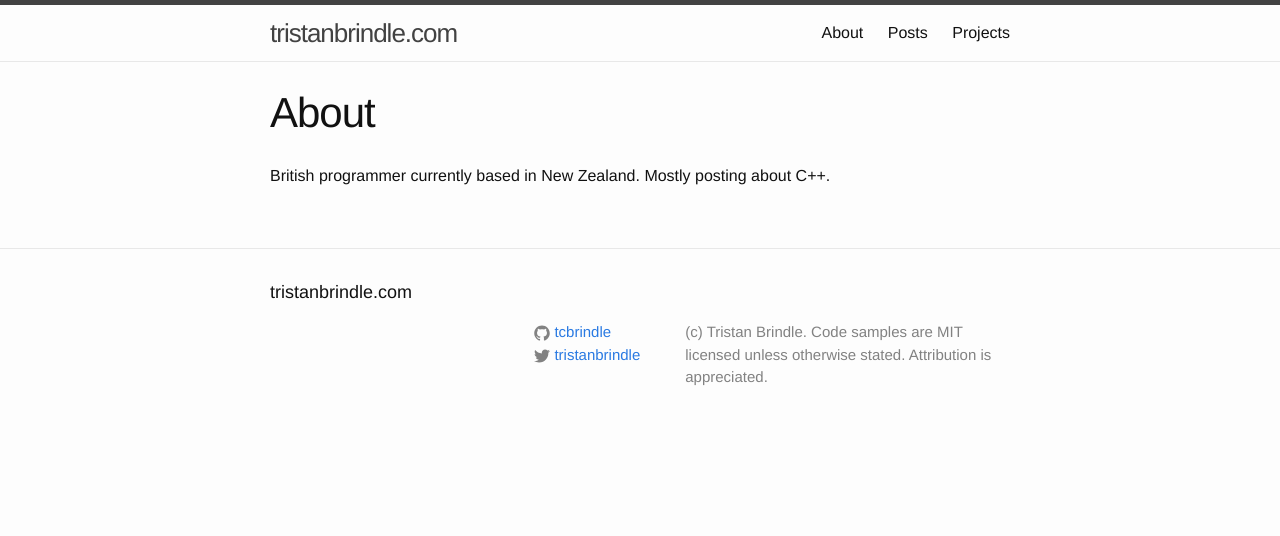
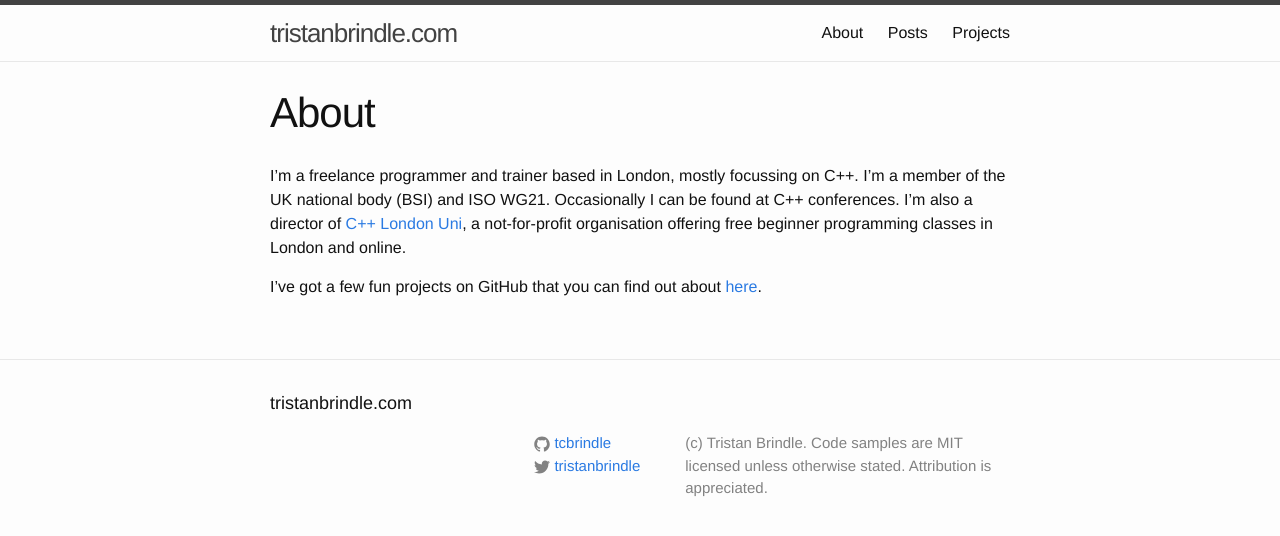
Before and after one commit to tcbrindle/tcbrindle.github.io, a Jekyll site: the page built from about.md, in a window 1280 px wide. Shown: the top 536 px of the page. Built offline with Jekyll 4.4.1, drawn with Linux system fonts in a browser that asks for light colours.

Commit message:
Update the about page
It's been a while since I was in New Zealand

```diff
--- a/about.md
+++ b/about.md
@@ -4,4 +4,6 @@ title: About
 permalink: /about/
 ---
 
-British programmer currently based in New Zealand. Mostly posting about C++.
+I'm a freelance programmer and trainer based in London, mostly focussing on C++. I'm a member of the UK national body (BSI) and ISO WG21. Occasionally I can be found at C++ conferences. I'm also a director of [C++ London Uni](https://www.cpplondonuni.com/), a not-for-profit organisation offering free beginner programming classes in London and online.
+
+I've got a few fun projects on GitHub that you can find out about [here](/projects/).
```
